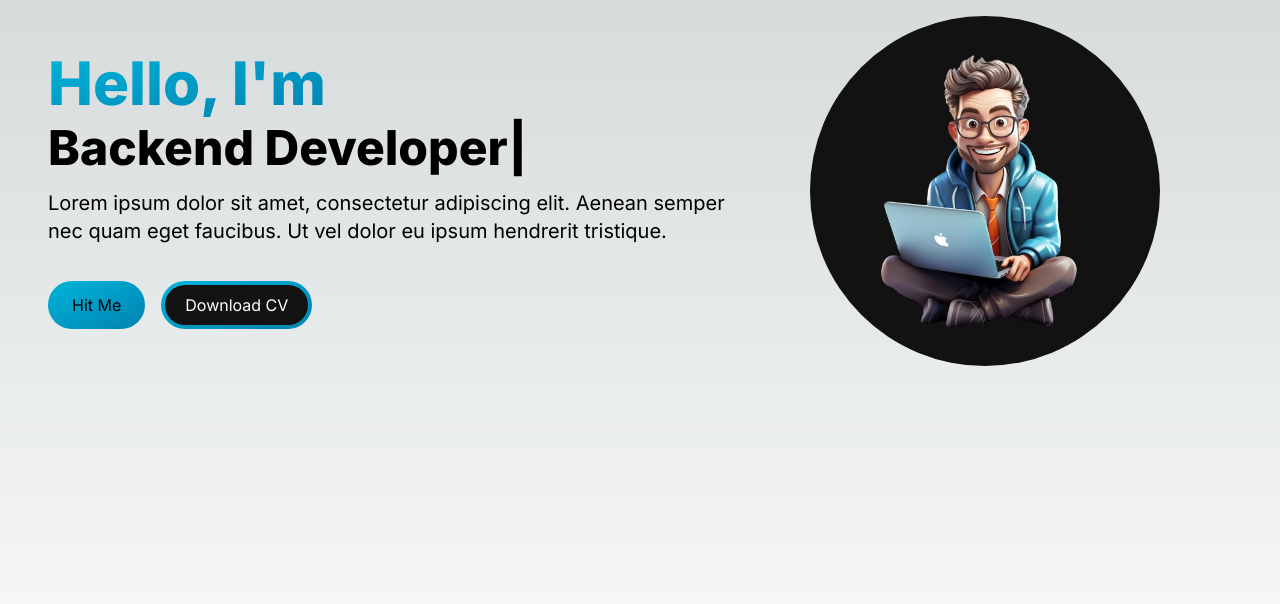
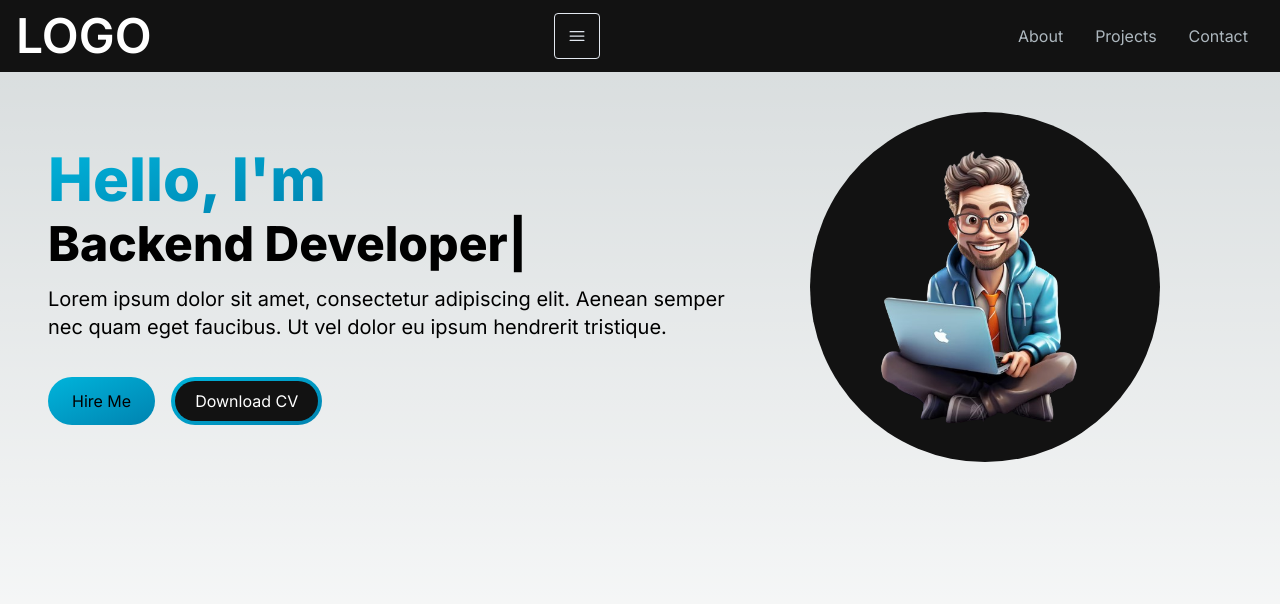
Before and after one commit to akashkaturi/Personal-Portfolio, a Next.js app: page / in a window 1280 px wide. Shown: the top 604 px of the page. Built offline with nearby package versions, Linux system fonts and the light colour scheme.

Commit message:
Navbar component (needs smooth animation)

```diff
--- a/package.json
+++ b/package.json
@@ -9,6 +9,7 @@
     "lint": "next lint"
   },
   "dependencies": {
+    "@heroicons/react": "^2.0.18",
     "next": "14.0.3",
     "react": "^18",
     "react-dom": "^18",
--- a/src/app/page.js
+++ b/src/app/page.js
@@ -1,10 +1,11 @@
-import Image from 'next/image'
 import HeroSection from "@/components/HeroSection";
-
+import NavBar from "@/components/NavBar";
 export default function Home() {
     return (
         <main className="flex min-h-screen flex-col">
-            <div className={`container mx-auto py-4 px-12`}>
+                 <NavBar/>
+            <div className={`container mx-auto py-4 px-12 mt-24`}>
+
                 <HeroSection/>
             </div>
         </main>
--- a/src/components/HeroSection.jsx
+++ b/src/components/HeroSection.jsx
@@ -39,7 +39,7 @@ const HeroSection = () => {
                     </p>
                     <div>
                         <button
-                            className={`px-6 py-3 max-lg:w-full w-fit rounded-full mr-4 bg-white hover:bg-slate-200 text-black bg-gradient-to-br ${gradient}`}>Hit
+                            className={`px-6 py-3 max-lg:w-full w-fit rounded-full mr-4 bg-white hover:bg-slate-200 text-black bg-gradient-to-br ${gradient}`}>Hire
                             Me
                         </button>
                         <button
--- /dev/null
+++ b/src/components/MenuOverlay.jsx
@@ -0,0 +1,19 @@
+import NavLink from "@/components/NavLink";
+
+const MenuOverlay = ({links})=> {
+    return (
+        <div >
+            <ul className={`flex flex-col py-4 items-center`} >
+
+                {links.map((link,index)=>{
+                    return(
+                        <li key={index}>
+                            <NavLink href={link.path} title={link.title}/>
+                        </li>
+                    )
+                })}
+            </ul>
+        </div>
+    )
+}
+export default MenuOverlay
--- a/src/components/NavBar.jsx
+++ b/src/components/NavBar.jsx
@@ -0,0 +1,56 @@
+"use client"; // for client side animations or icons we need to add this use client.
+import Link from "next/link";
+import NavLink from "@/components/NavLink";
+import {useState} from "react";
+import {Bars3Icon, XMarkIcon} from "@heroicons/react/24/solid"
+import MenuOverlay from "@/components/MenuOverlay";
+
+const NavBar = () => {
+    const [navbarOpen, setNavBarOpen] = useState(false);
+    const navlinks = [
+        {
+            title: "About",
+            path: "#about",
+        },
+        {
+            title: "Projects",
+            path: "#projects",
+        },
+        {
+            title: "Contact",
+            path: "#contact",
+        },
+    ]
+    return (
+        <nav className={`fixed top-0 left-0 right-0 z-10 bg-[#121212] bg-opacity-100`}>
+            <div className={`flex flex-wrap items-center justify-between mx-auto px-4 py-2`}>
+                <Link className={`max-lg:text-2xl text-5xl text-white font-semibold`} href={`/`}>LOGO</Link>
+                <div className={`mobile-menu block lg-max:hidden`}>
+                    {!navbarOpen ? (
+                            <button onClick={() => setNavBarOpen(!navbarOpen)}
+                                    className={`flex items-center px-3 py-3 border rounded border-slate-200 text-slate-200 hover:text-white hover:border-white`}>
+                                <Bars3Icon className={`h-5 w-5`}/>
+                            </button>
+                        ) :
+                        (
+                            <button onClick={() => setNavBarOpen(!navbarOpen)}
+                                    className={`flex items-center px-3 py-3 border rounded border-slate-200 text-slate-200 hover:text-white hover:border-white`}>
+                                <XMarkIcon className={`h-5 w-5`}/>
+                            </button>
+                        )
+                    }
+                </div>
+                <div className={`menu max-lg:hidden w-auto block`} id={`navbar`}>
+                    <ul className={`flex p-4 flex-row space-x-8`}>
+                        {navlinks.map((link, index) => (
+                            <li key={index}><NavLink href={link.path} title={link.title}/></li>
+                        ))}
+
+                    </ul>
+                </div>
+            </div>
+            {navbarOpen ? <MenuOverlay links={navlinks}/> : null}
+        </nav>
+    )
+}
+export default NavBar;
--- /dev/null
+++ b/src/components/NavLink.jsx
@@ -0,0 +1,12 @@
+import Link from "next/link";
+const NavLink = ({href,title})=>{
+    return (
+        <div>
+            <Link
+                href={``}
+                className={`block py-2 pl-3 pr-4 text-[#ADB7BE] max-lg:text-xl rounded md:p-0 hover:text-white`}
+            >{title}</Link>
+        </div>
+    )
+}
+export default NavLink;
```
Also changed, not shown: 1 other file (tests, documents, lock files or other folders).
